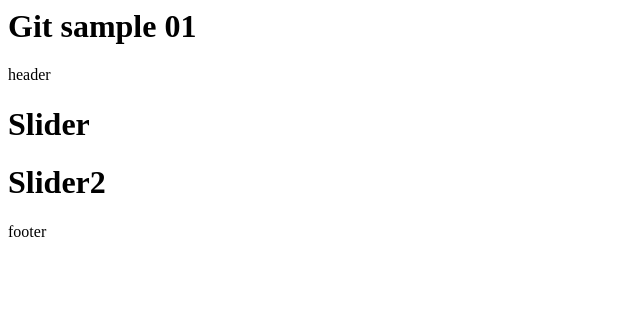
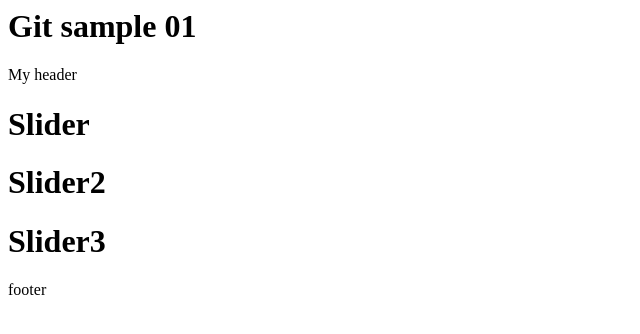
Before and after one commit to KarameiOmid/Sample1Backup, a plain HTML site: page Index.html in a window 1280 px wide. Shown: the whole page, without its empty margins (0-640 px from the left). Drawn offline with Linux system fonts and the light colour scheme.

Commit message:
Some chnages in dev branch

```diff
--- a/Index.html
+++ b/Index.html
@@ -8,11 +8,12 @@
 <body>
     <h1>Git sample 01</h1>
     <header>
-        header
+       My header
     </header>
     <div class="slider">
         <h1>Slider</h1>
         <h1>Slider2</h1>
+        <h1>Slider3</h1>
     </div>
     <footer>
         footer
```
